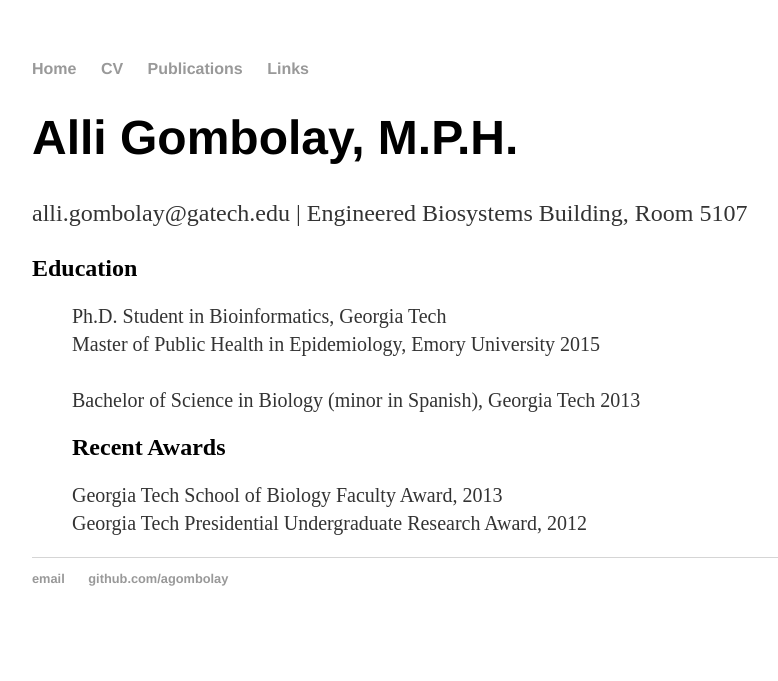
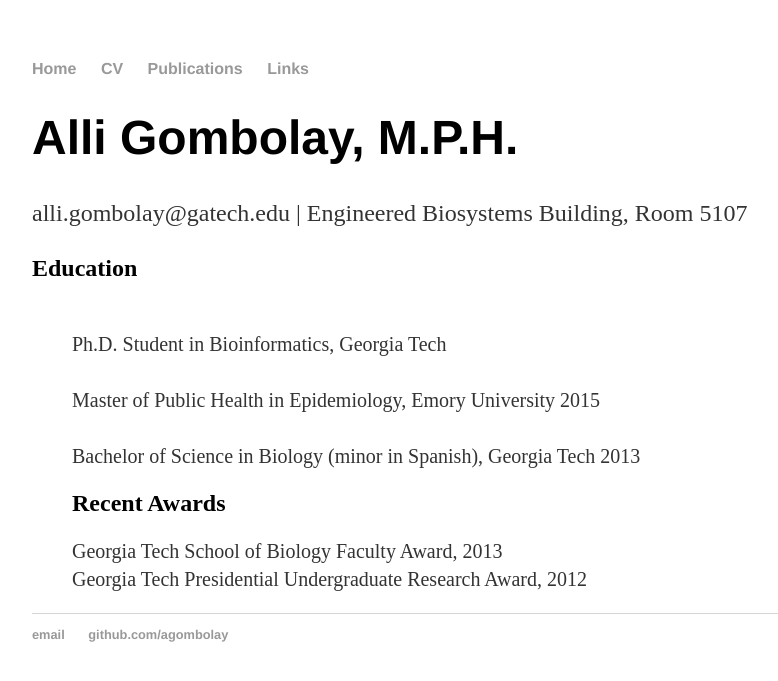
Before and after one commit to agombolay/agombolay.github.io, a Jekyll site: the page built from cv/index.html, in a window 1280 px wide. Shown: the top 681 px of the page, without its empty margins (160-938 px from the left). Built offline with Jekyll 4.4.1, drawn with Linux system fonts in a browser that asks for light colours.

Commit message:
Update index.html

```diff
--- a/cv/index.html
+++ b/cv/index.html
@@ -8,7 +8,7 @@
 
 	<h2>Education</h2>
 	<ul>
-	<p style="font-size:20px">Ph.D. Student in Bioinformatics, Georgia Tech
+	<p style="font-size:20px"><br>Ph.D. Student in Bioinformatics, Georgia Tech</br>
 	<br>Master of Public Health in Epidemiology, Emory University 2015</br>
 	<br>Bachelor of Science in Biology (minor in Spanish), Georgia Tech 2013</br></p>
 
```
